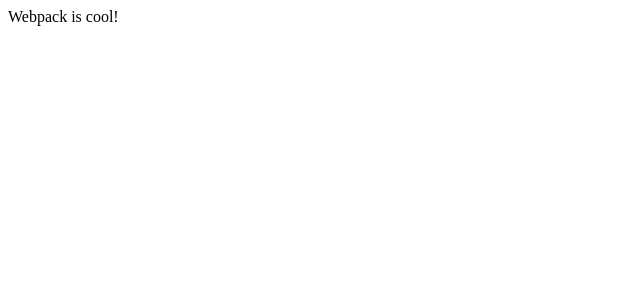
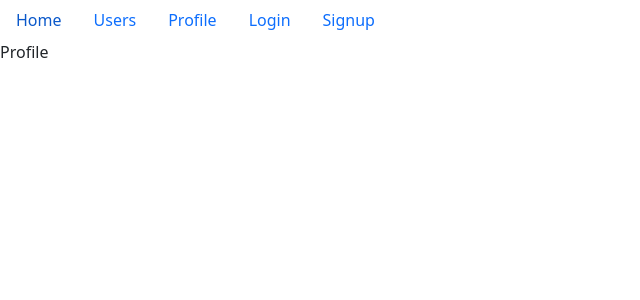
Before and after one commit to GFKuks/awave-test, a React app: page /profile in a window 1280 px wide. Shown: the top 300 px of the page, without its empty margins (0-640 px from the left). Built offline with nearby package versions, Linux system fonts and the light colour scheme.

Commit message:
Basic navigation
Added webpack, router, bootstrap.

Basic navigation + dummy components to see if navigation works.

```diff
--- a/package.json
+++ b/package.json
@@ -16,6 +16,7 @@
     "@types/node": "^12.12.5",
     "@types/react": "^16.9.11",
     "@types/react-dom": "^16.9.3",
+    "@types/react-router-dom": "^5.3.0",
     "babel-loader": "^8.0.6",
     "cross-env": "^6.0.3",
     "html-webpack-plugin": "^3.2.0",
--- a/src/App.tsx
+++ b/src/App.tsx
@@ -1,6 +1,16 @@
 import React from "react";
-const App: React.FC = (props) => {
-  return <div>Webpack is cool!</div>;
-};
+import {
+  BrowserRouter as Router,
+} from "react-router-dom";
 
-export default App;
+import NavBar from "./navBar/NavBar";
+import PageRouter from "./pageRouter/PageRouter";
+
+export default function App() {
+    return (
+        <Router>
+            <NavBar />
+            <PageRouter />
+        </Router>
+    );
+}
--- a/src/index.html
+++ b/src/index.html
@@ -4,6 +4,13 @@
     <meta charset="UTF-8" />
     <meta name="viewport" content="width=device-width, initial-scale=1.0" />
     <title>Webpack with React TS</title>
+    <link href="https://cdn.jsdelivr.net/npm/bootstrap@5.1.1/dist/css/bootstrap.min.css" rel="stylesheet" integrity="sha384-F3w7mX95PdgyTmZZMECAngseQB83DfGTowi0iMjiWaeVhAn4FJkqJByhZMI3AhiU" crossorigin="anonymous" />
+    <script src="https://cdn.jsdelivr.net/npm/bootstrap@5.1.1/dist/js/bootstrap.bundle.min.js" integrity="sha384-/bQdsTh/da6pkI1MST/rWKFNjaCP5gBSY4sEBT38Q/9RBh9AH40zEOg7Hlq2THRZ" crossorigin="anonymous"></script>
   </head>
-  <body></body>
+  <body>
+    <noscript>
+      You need to enable JavaScript to run this app.
+    </noscript>
+    <div id="root" ></div>
+  </body>
 </html>
--- a/src/index.tsx
+++ b/src/index.tsx
@@ -2,4 +2,4 @@
 import { render } from "react-dom";
 import App from "./App";
 
-render(<App />, document.body);
+render(<App />, document.getElementById("root"));
--- /dev/null
+++ b/src/login/Login.tsx
@@ -0,0 +1,7 @@
+import React from "react";
+
+export default function Login() {
+    return (
+        <div>Login</div>
+    )
+}
--- /dev/null
+++ b/src/navBar/NavBar.tsx
@@ -0,0 +1,24 @@
+import React from "react";
+import { Link } from "react-router-dom";
+
+export default function NavBar() {
+    return (
+        <ul className="nav">
+            <li className="nav-item">
+                <Link className="nav-link" to="/" >Home</Link>
+            </li>
+            <li className="nav-item">
+                <Link className="nav-link" to="/users" >Users</Link>
+            </li>
+            <li className="nav-item">
+                <Link className="nav-link" to="/profile" >Profile</Link>
+            </li>
+            <li className="nav-item">
+                <Link className="nav-link" to="/login" >Login</Link>
+            </li>
+            <li className="nav-item">
+                <Link className="nav-link" to="/signup" >Signup</Link>
+            </li>
+        </ul>
+    )
+}
--- /dev/null
+++ b/src/pageRouter/PageRouter.tsx
@@ -0,0 +1,34 @@
+import React from "react";
+import {
+  BrowserRouter as Router,
+  Switch,
+  Route,
+} from "react-router-dom";
+import Login from "../login/Login";
+import Profile from "../profile/Profile";
+import Signup from "../signup/Signup";
+import Users from "../users/Users";
+
+export default function PageRouter() {
+    return (
+        <div>
+            <Switch>
+                <Route path="/signup">
+                    <Signup />
+                </Route>
+                <Route path="/login">
+                    <Login />
+                </Route>
+                <Route path="/profile">
+                    <Profile />
+                </Route>
+                <Route path="/users">
+                    <Users />
+                </Route>
+                <Route path="/">
+                    <Users />
+                </Route>
+            </Switch>
+        </div>
+    );
+}
--- /dev/null
+++ b/src/profile/Profile.tsx
@@ -0,0 +1,7 @@
+import React from "react";
+
+export default function Profile() {
+    return (
+        <div>Profile</div>
+    )
+}
--- /dev/null
+++ b/src/signup/Signup.tsx
@@ -0,0 +1,7 @@
+import React from "react";
+
+export default function Signup() {
+    return (
+        <div>Signup</div>
+    )
+}
--- /dev/null
+++ b/src/users/Users.tsx
@@ -0,0 +1,7 @@
+import React from "react";
+
+export default function Users() {
+    return (
+        <div>Users</div>
+    )
+}
```
Also changed, not shown: 1 other file (tests, documents, lock files or other folders).
